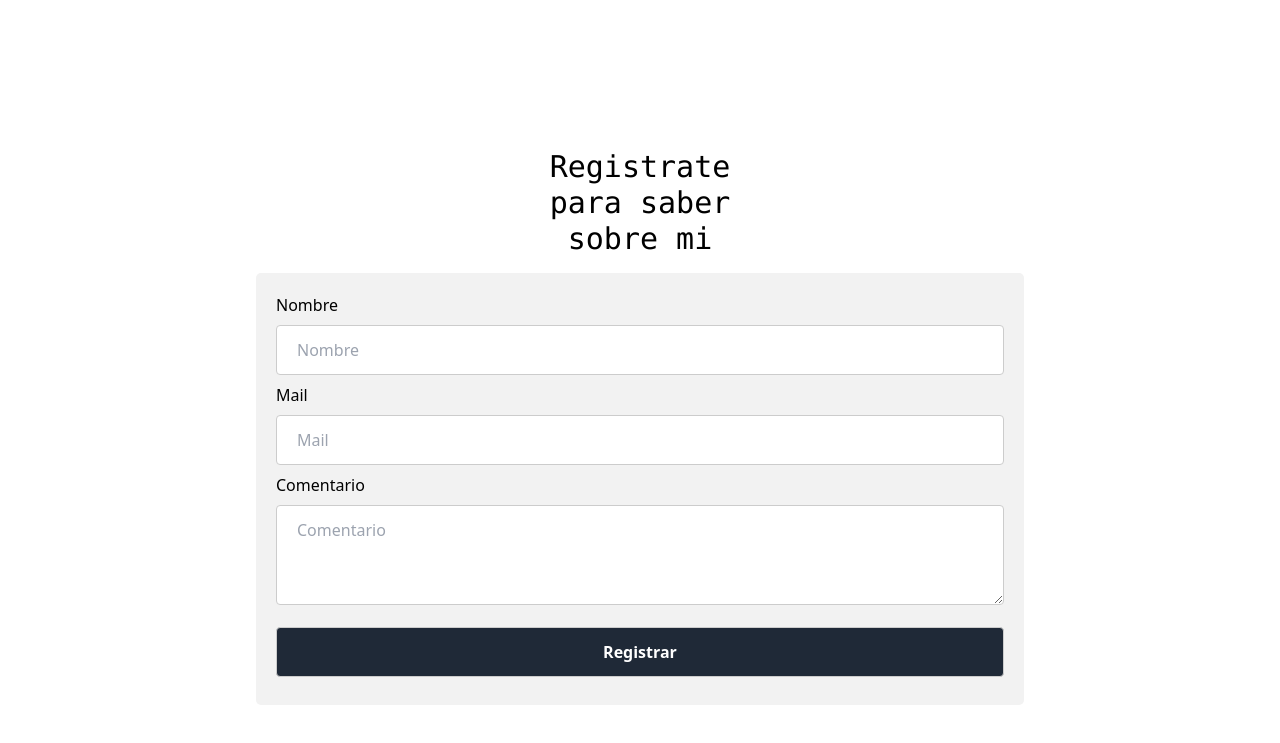
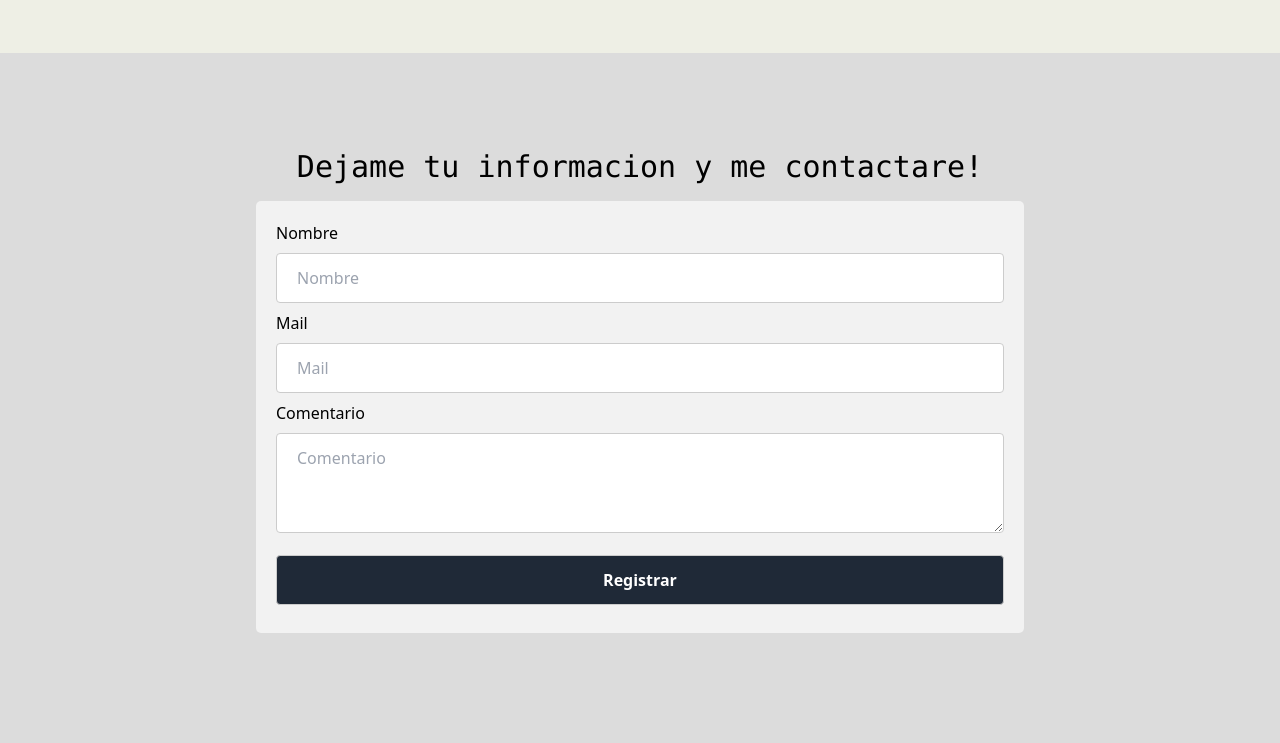
Before and after one commit to ucudal/PW_2021_Website-rafapelacchi, a website: page docs/test.html in a window 1280 px wide. Shown: the part 1547-2290 px from the top of the page. Drawn offline with nearby package versions, Linux system fonts and the light colour scheme.

Commit message:
Acomodo estilos para presentar

```diff
--- a/docs/formulario.js
+++ b/docs/formulario.js
@@ -47,7 +47,7 @@ class Usuario{
       {
         usuarios.push(usuarioAuxiliar);
         limpiarFormulario();
-        mostrarMensaje( usuarioAuxiliar.getName() + ": Nos contactaremos con usted!","success")
+        mostrarMensaje( usuarioAuxiliar.getName() + ": A la brevedad con usted!","success")
       }
       else
         mostrarErroresFormulario(usuarioAuxiliar);
--- a/docs/test.html
+++ b/docs/test.html
@@ -63,7 +63,7 @@
         <section class="w-full p-0" id="experiencia"></section>
 
         <!-- Menu Skills -->
-        <section class="w-full p-0 h-screen pt-16" id="skills">
+        <section class="w-full p-0 h-screen pt-16" style="background-color: #cccfb154;" id="skills">
             <div class="p-52 pt-24 pb-20">
 
                 <div class="grid grid-cols-5">
@@ -143,13 +143,13 @@
         <section class="w-full p-0" id="educacion"></section>
 
         <!-- Menu Contacto -->
-        <section class="w-full p-0 h-screen pt-24" id="contacto">
+        <section class="w-full p-0 h-screen pt-24" id="contacto" style="background-color: gainsboro;">
             <div class="grid grid-cols-5 pb-4">
-                <div class="col-span-2"></div>
-                <div class="font-mono text-center text-3xl">
-                    Registrate para saber sobre mi
+                <div class="col-span-1"></div>
+                <div class="font-mono text-center col-span-3 text-3xl">
+                    Dejame tu informacion y me contactare!
                 </div>
-                <div class="col-span-2"></div>
+                <div class="col-span-1"></div>
             </div>
             <div class="divForm" >
                 <form>
```
